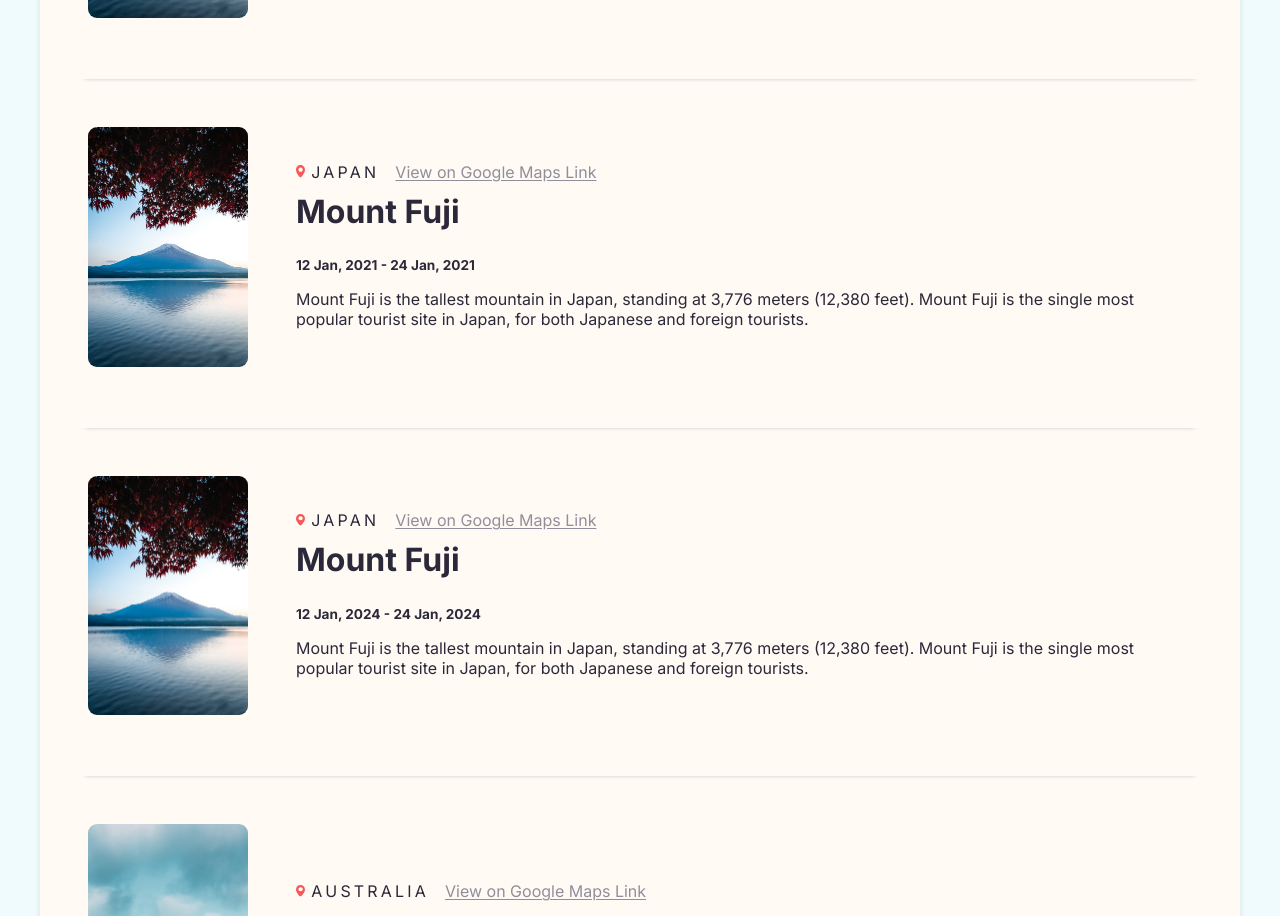
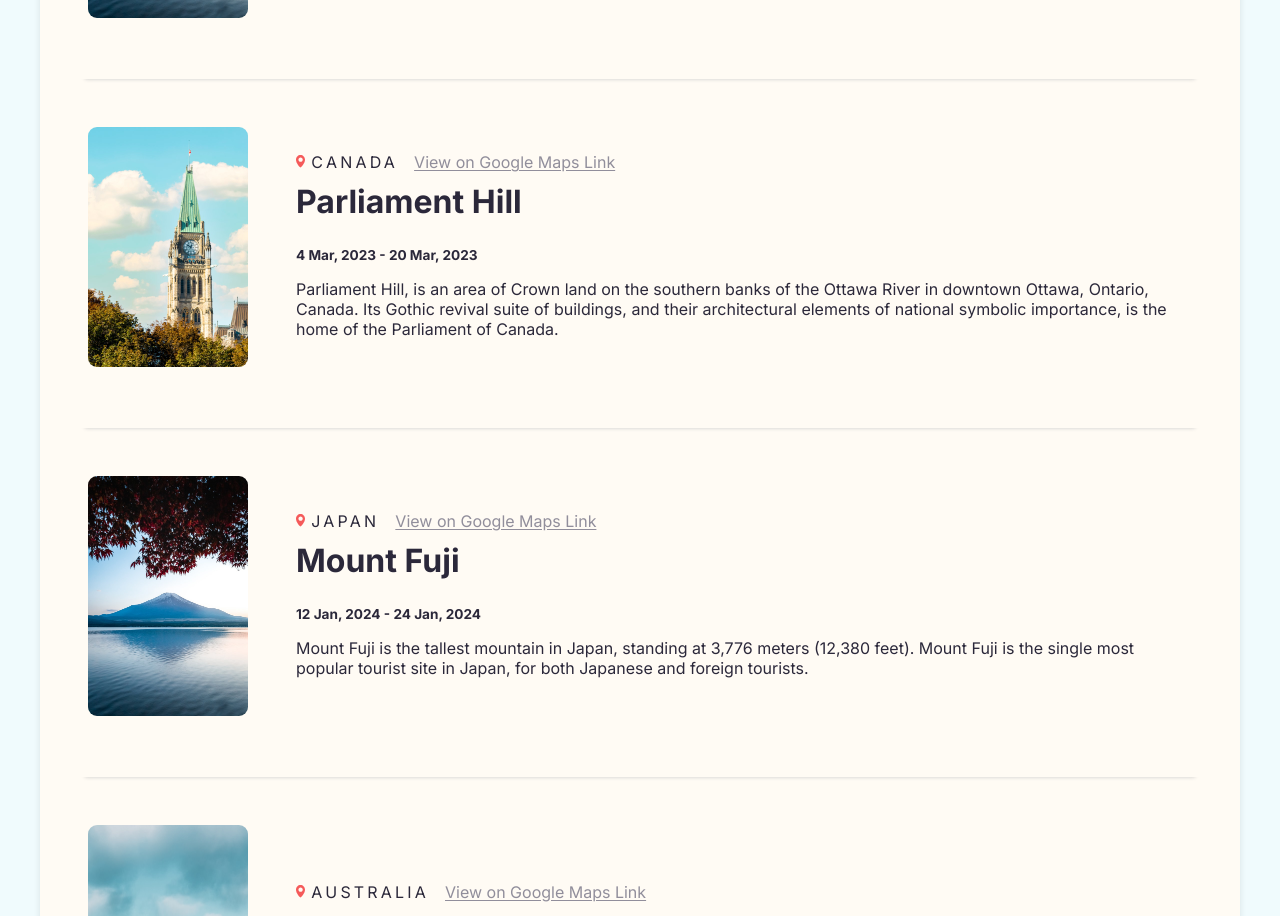
Before and after one commit to hmjatt/Travel-Journal-ReactJS, a React (Create React App) app in the folder travel-journal/: page / in a window 1280 px wide. Shown: the part 1440-2356 px from the top of the page. Built offline with nearby package versions, Linux system fonts and the light colour scheme.

Commit message:
🍁 created `Parliament Hill` Card 🍁

```diff
--- a/travel-journal/src/data.js
+++ b/travel-journal/src/data.js
@@ -45,14 +45,14 @@ const data = [
     },
 	{
 		id: 5,
-        title: "Mount Fuji",
-		class: "opera-house",
-        location: "Japan",
-        googleMapsUrl: "https://goo.gl/maps/1DGM5WrWnATgkSNB8",
-        startDate: "12 Jan, 2021",
-        endDate: "24 Jan, 2021",
-        description: "Mount Fuji is the tallest mountain in Japan, standing at 3,776 meters (12,380 feet). Mount Fuji is the single most popular tourist site in Japan, for both Japanese and foreign tourists.",
-        imageUrl: require("./images/mt-fuji.jpg")
+        title: "Parliament Hill",
+		class: "parliament",
+        location: "Canada",
+        googleMapsUrl: "https://www.google.com/maps/place/Parliament+Hill/@45.4235937,-75.700929,17z/data=!3m1!4b1!4m5!3m4!1s0x4cce04ff4fe494ef:0x26bb54f60c29f6e!8m2!3d45.4235937!4d-75.700929",
+        startDate: "4 Mar, 2023",
+        endDate: "20 Mar, 2023",
+        description: "Parliament Hill, is an area of Crown land on the southern banks of the Ottawa River in downtown Ottawa, Ontario, Canada. Its Gothic revival suite of buildings, and their architectural elements of national symbolic importance, is the home of the Parliament of Canada.",
+        imageUrl: require("./images/parliament.jpg")
     },
 	{
 		id: 6,
```
